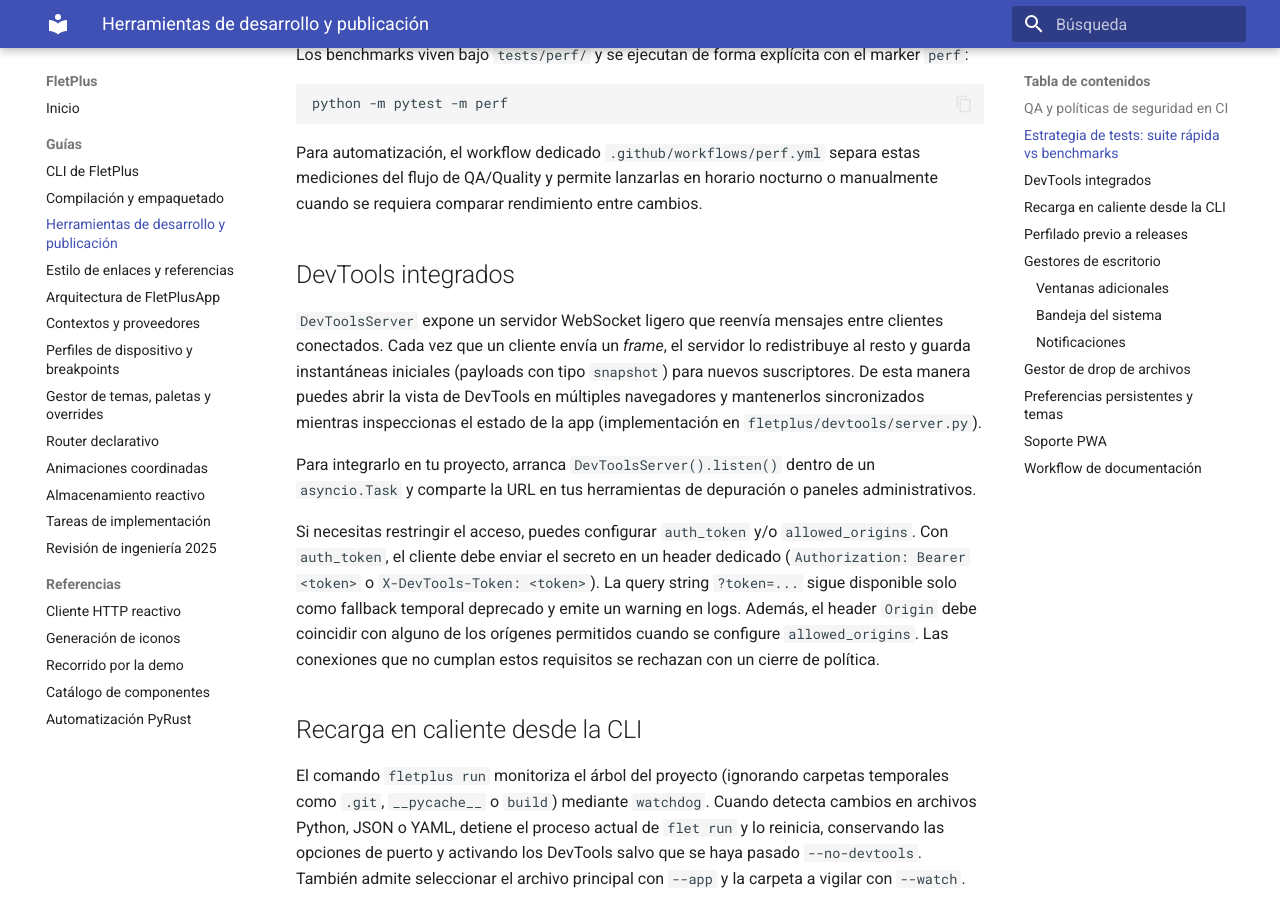
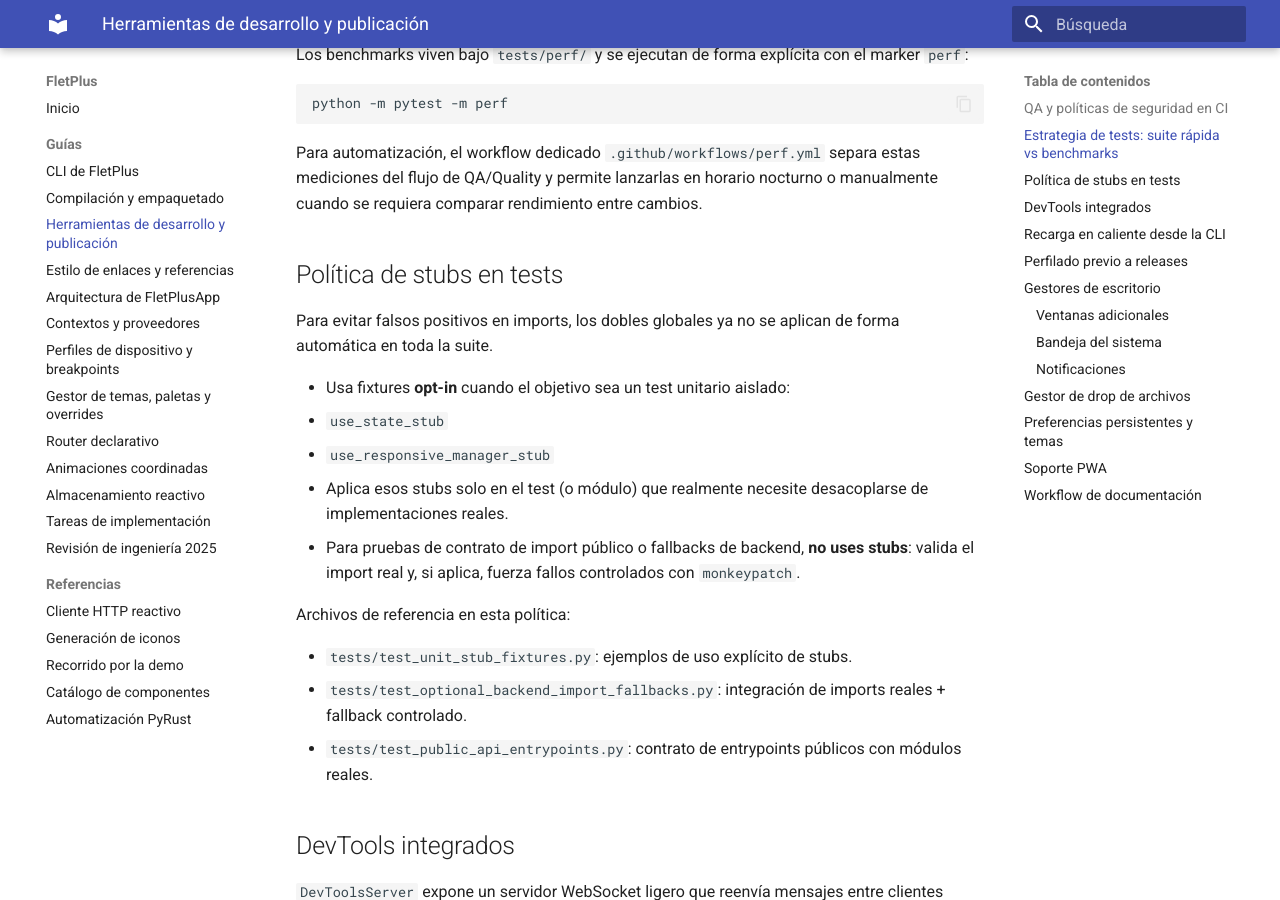
Before and after one commit to Alphonsus411/FletPlus, an MkDocs documentation site: the page built from docs/tooling.md, in a window 1280 px wide and 900 px high, scrolled down 1604 px. Built offline with MkDocs 1.6.1 and Material for MkDocs 9.7.7, drawn with Linux system fonts in a browser that asks for light colours.

Commit message:
Refactor test stubs to explicit opt-in fixtures

````diff
--- a/docs/tooling.md
+++ b/docs/tooling.md
@@ -51,6 +51,22 @@
 ```
 
 Para automatización, el workflow dedicado `.github/workflows/perf.yml` separa estas mediciones del flujo de QA/Quality y permite lanzarlas en horario nocturno o manualmente cuando se requiera comparar rendimiento entre cambios.
+
+## Política de stubs en tests
+
+Para evitar falsos positivos en imports, los dobles globales ya no se aplican de forma automática en toda la suite.
+
+- Usa fixtures **opt-in** cuando el objetivo sea un test unitario aislado:
+  - `use_state_stub`
+  - `use_responsive_manager_stub`
+- Aplica esos stubs solo en el test (o módulo) que realmente necesite desacoplarse de implementaciones reales.
+- Para pruebas de contrato de import público o fallbacks de backend, **no uses stubs**: valida el import real y, si aplica, fuerza fallos controlados con `monkeypatch`.
+
+Archivos de referencia en esta política:
+
+- `tests/test_unit_stub_fixtures.py`: ejemplos de uso explícito de stubs.
+- `tests/test_optional_backend_import_fallbacks.py`: integración de imports reales + fallback controlado.
+- `tests/test_public_api_entrypoints.py`: contrato de entrypoints públicos con módulos reales.
 
 ## DevTools integrados
 
````
Also changed, not shown: 4 other files.
